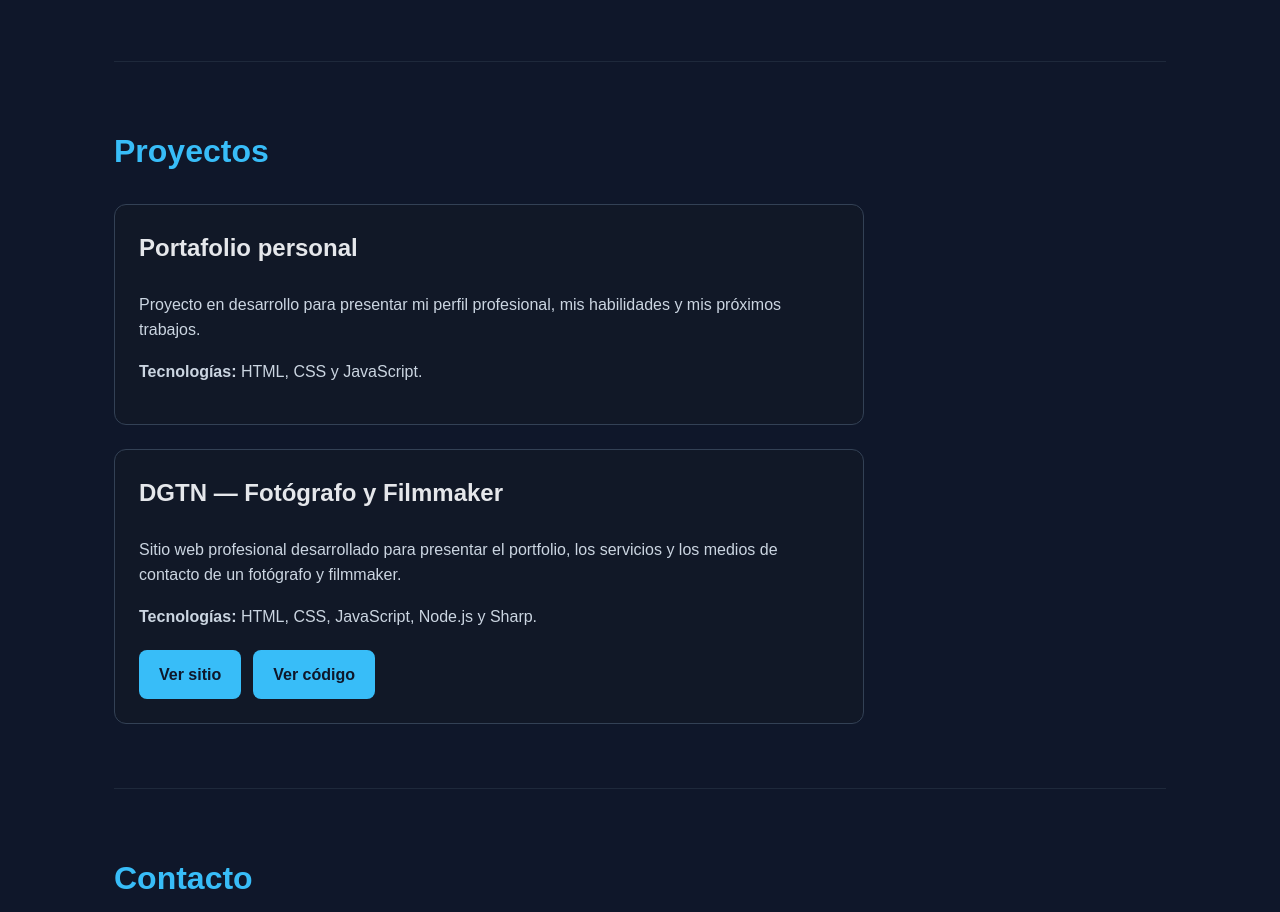
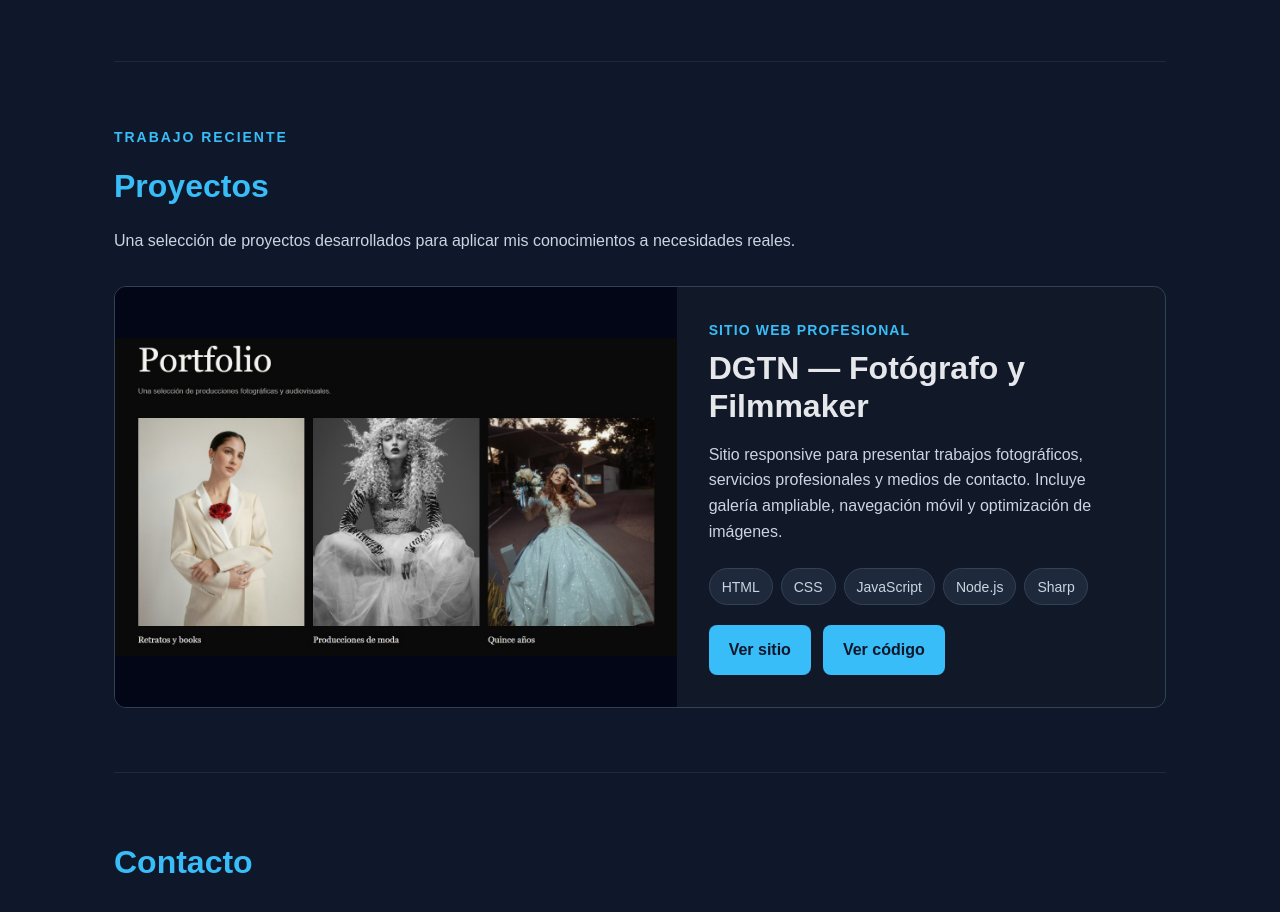
Before and after one commit to cristianegaitan/portafolio-v1, a plain HTML site: page index.html in a window 1280 px wide. Shown: the part 1325-2237 px from the top of the page. Drawn offline with Linux system fonts and the light colour scheme.

Commit message:
feat: add DGTN project card

```diff
--- a/index.html
+++ b/index.html
@@ -76,30 +76,43 @@
         </section>
 
         <section id="proyectos">
+            <div class="section-heading">
+                <p class="eyebrow">Trabajo reciente</p>
                 <h2>Proyectos</h2>
 
-            <article>
-                <h3>Portafolio personal</h3>
+                <p>
+                    Una selección de proyectos desarrollados para aplicar mis
+                    conocimientos a necesidades reales.
+                </p>
+            </div>
 
-                <p>
-                    Proyecto en desarrollo para presentar mi perfil profesional,
-                    mis habilidades y mis próximos trabajos.
-                </p>
+            <div class="projects-grid">
+                <article class="project-card">
+                    <a class="project-image-link" href="https://cristianegaitan.github.io/dgtn-fotografia/"
+                        target="_blank" rel="noopener noreferrer" aria-label="Abrir el sitio web DGTN">
 
-                <p><strong>Tecnologías:</strong> HTML, CSS y JavaScript.</p>
-            </article>
-            <article>
+                        <img class="project-image" src="images/proyecto-dgtn.jpg"
+                            alt="Vista previa de la galería fotográfica del sitio DGTN" loading="lazy">
+                    </a>
+
+                    <div class="project-content">
+                        <p class="project-type">Sitio web profesional</p>
+
                         <h3>DGTN — Fotógrafo y Filmmaker</h3>
 
                         <p>
-                    Sitio web profesional desarrollado para presentar el portfolio,
-                    los servicios y los medios de contacto de un fotógrafo y filmmaker.
+                            Sitio responsive para presentar trabajos fotográficos,
+                            servicios profesionales y medios de contacto. Incluye
+                            galería ampliable, navegación móvil y optimización de imágenes.
                         </p>
 
-                <p>
-                    <strong>Tecnologías:</strong>
-                    HTML, CSS, JavaScript, Node.js y Sharp.
-                </p>
+                        <ul class="project-tech" aria-label="Tecnologías utilizadas">
+                            <li>HTML</li>
+                            <li>CSS</li>
+                            <li>JavaScript</li>
+                            <li>Node.js</li>
+                            <li>Sharp</li>
+                        </ul>
 
                         <div class="project-links">
                             <a href="https://cristianegaitan.github.io/dgtn-fotografia/" target="_blank"
@@ -112,7 +125,9 @@
                                 Ver código
                             </a>
                         </div>
+                    </div>
                 </article>
+            </div>
         </section>
 
         <section id="contacto">
--- a/styles.css
+++ b/styles.css
@@ -171,21 +171,84 @@ section p {
     border-radius: 999px;
 }
 
-#proyectos article {
-    max-width: 750px;
-    padding: 1.5rem;
+.section-heading {
+    margin-bottom: 2rem;
+}
+
+.section-heading h2 {
+    margin-bottom: 0.75rem;
+}
+
+.projects-grid {
+    display: grid;
+    gap: 1.5rem;
+}
+
+.project-card {
+    display: grid;
+    grid-template-columns: minmax(0, 1.15fr) minmax(0, 1fr);
+    overflow: hidden;
     background-color: #111827;
     border: 1px solid #334155;
     border-radius: 0.75rem;
 }
 
-#proyectos h3 {
-    margin-top: 0;
-    font-size: 1.5rem;
+.project-image-link {
+    display: block;
+    min-height: 100%;
+    overflow: hidden;
+    background-color: #020617;
 }
 
-#proyectos article + article {
-    margin-top: 1.5rem;
+.project-image {
+    display: block;
+    width: 100%;
+    height: 100%;
+    min-height: 320px;
+    object-fit: contain;
+    transition: transform 0.3s ease;
+}
+
+.project-image-link:hover .project-image,
+.project-image-link:focus-visible .project-image {
+    transform: scale(1.03);
+}
+
+.project-content {
+    padding: 2rem;
+}
+
+.project-type {
+    margin: 0 0 0.5rem;
+    color: #38bdf8;
+    font-size: 0.875rem;
+    font-weight: 700;
+    letter-spacing: 0.08em;
+    text-transform: uppercase;
+}
+
+#proyectos h3 {
+    margin: 0;
+    font-size: clamp(1.5rem, 3vw, 2rem);
+    line-height: 1.2;
+}
+
+.project-tech {
+    margin: 1.5rem 0 0;
+    padding: 0;
+    display: flex;
+    flex-wrap: wrap;
+    gap: 0.5rem;
+    list-style: none;
+}
+
+.project-tech li {
+    padding: 0.4rem 0.75rem;
+    background-color: #1e293b;
+    border: 1px solid #334155;
+    border-radius: 999px;
+    color: #cbd5e1;
+    font-size: 0.875rem;
 }
 
 .project-links {
@@ -242,6 +305,21 @@ footer p {
     margin: 0;
 }
 
+@media (max-width: 800px) {
+    .project-card {
+        grid-template-columns: 1fr;
+    }
+
+    .project-image {
+        min-height: auto;
+        aspect-ratio: 16 / 9;
+    }
+
+    .project-content {
+        padding: 1.5rem;
+    }
+}
+
 @media (max-width: 600px) {
     header nav {
         flex-direction: column;
```
Also changed, not shown: images/proyecto-dgtn.jpg (added). Lines whose indentation alone changed are shown as unchanged.
